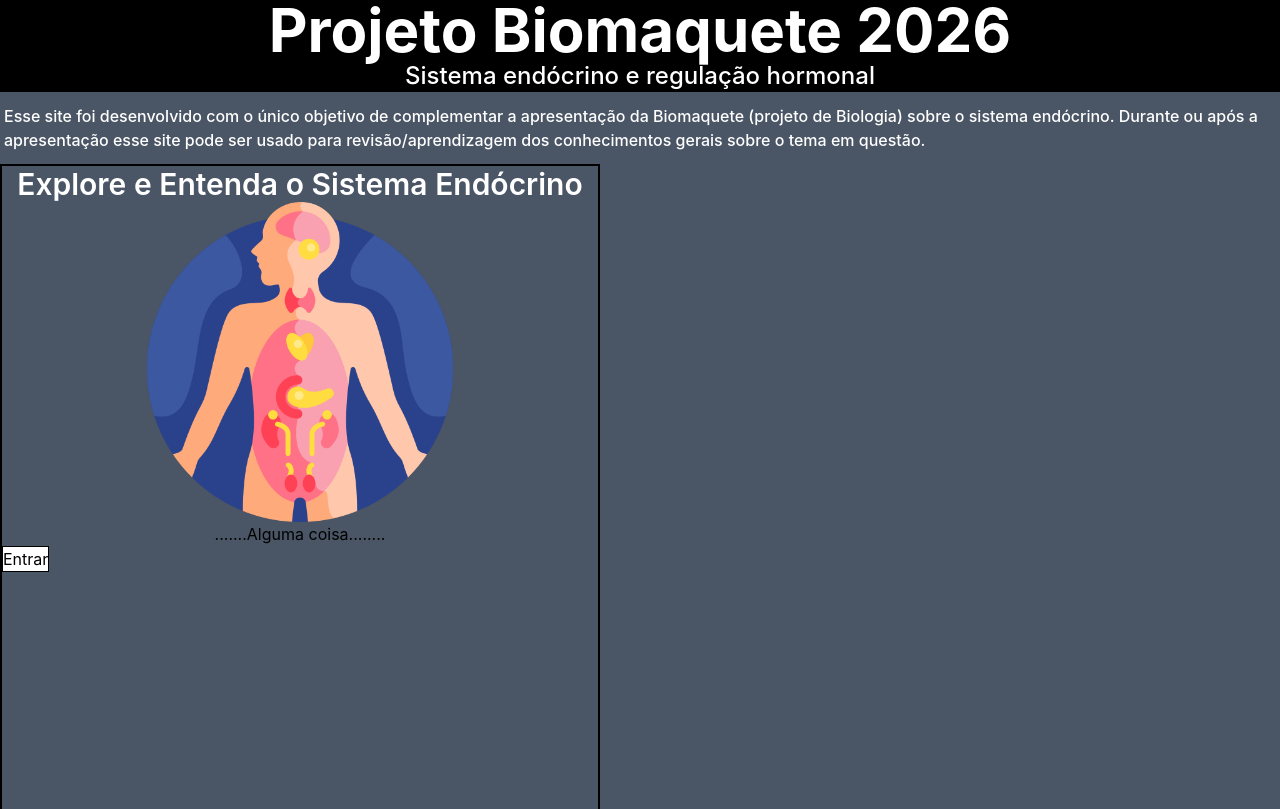
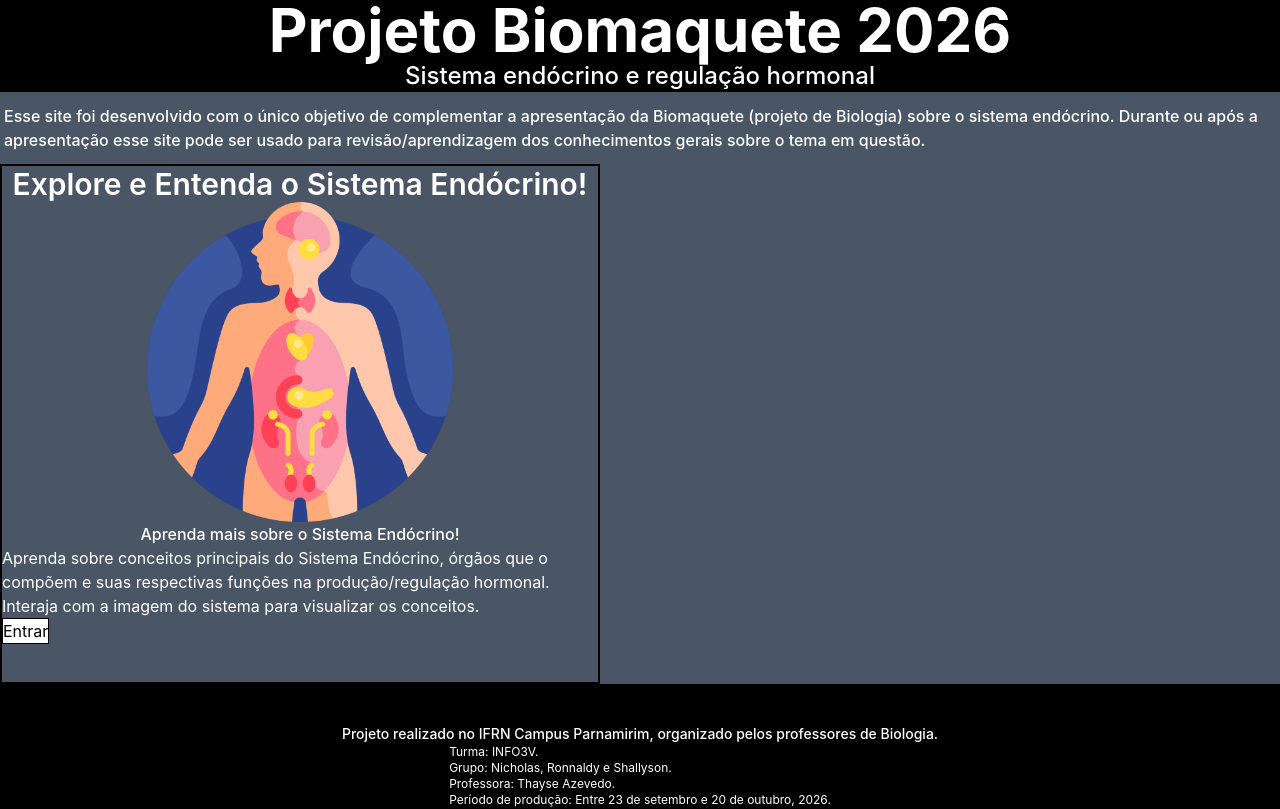
Before and after one commit to SLuann/SiteBiologia, a Next.js app: page / in a window 1280 px wide. Shown: the top 809 px of the page. Built offline with nearby package versions, Linux system fonts and the light colour scheme.

Commit message:
feat: Coloquei mais detalhes no conteúdo (coisa curta)

```diff
--- a/app/componentes/SessãoInfo.jsx
+++ b/app/componentes/SessãoInfo.jsx
@@ -2,10 +2,13 @@ import Image from "next/image";
 import SistemaEndoIcon from "./imagens/SistemaEndoIcon.png";
 export default function(){
     return(
-        <div className="text- border-2 w-150 h-180">
-            <h3 className="text-white text-3xl font-semibold justify-self-center">Explore e Entenda o Sistema Endócrino</h3>
+        <div className="text- border-2 w-150 h-130">
+            <h3 className="text-white text-3xl font-semibold justify-self-center">Explore e Entenda o Sistema Endócrino!</h3>
             <Image src={SistemaEndoIcon} alt="Ícone do Sistema Endócrino" className="w-80 justify-self-center"/>
-            <p className="justify-self-center">.......Alguma coisa........</p>
+            <p className="justify-self-center font-medium text-white">Aprenda mais sobre o Sistema Endócrino!</p>
+            <p className="justify-self-center text-white">Aprenda sobre conceitos principais do Sistema Endócrino, órgãos
+                que o compõem e suas respectivas funções na produção/regulação hormonal. Interaja com a imagem do
+                sistema para visualizar os conceitos.</p>
             <button className="bg-white border-1 ">Entrar</button>
         </div>
     );
```
Also changed, not shown: 1 other file (tests, documents, lock files or other folders).
